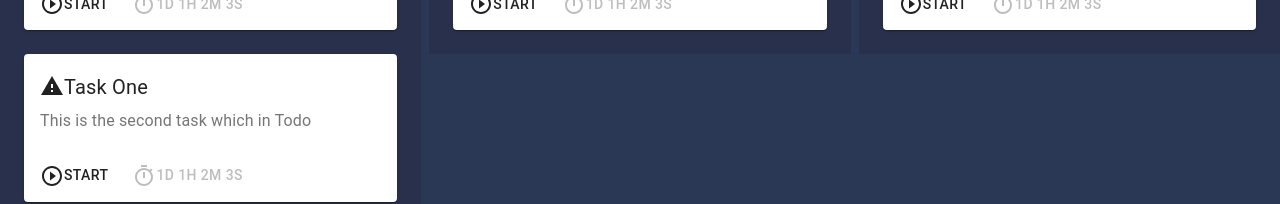
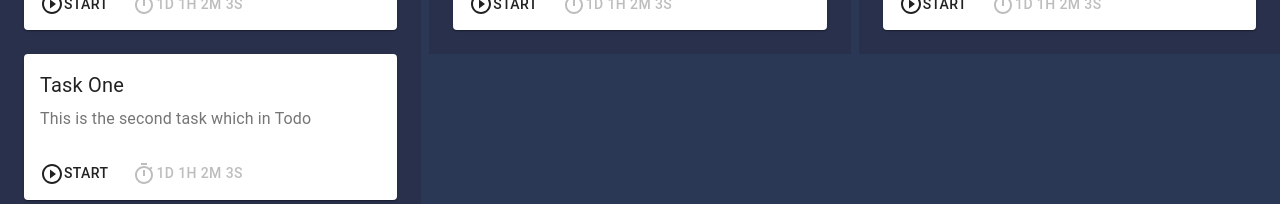
Before and after one commit to rishabh-khurana/Task-Manager, a React (Create React App) app: page / in a window 1280 px wide. Shown: the part 295-499 px from the top of the page. Built offline with nearby package versions, Linux system fonts and the light colour scheme.

Commit message:
refactor code

```diff
--- a/src/components/HomePage.js
+++ b/src/components/HomePage.js
@@ -7,55 +7,30 @@ import FileCopyIcon from '@material-ui/icons/FileCopy';
 import BuildIcon from '@material-ui/icons/Build';
 import Typography from '@material-ui/core/Typography';
 import SimpleCard from './Task';
+import CardTypes from '../utils/flags';
+import Testdata from '../utils/test';
 
+// Render each task in a specific category
+function RenderTasks(CardData,Cardtype) {
 
-function RenderTasks(Testdata) {
-
-    let result=Testdata.map((e)=>{
-        return <SimpleCard key={e.indexNo} data={e}></SimpleCard>;
+    let result=CardData.map((e)=>{
+        return <SimpleCard key={e.indexNo} data={e} cardtype={Cardtype}></SimpleCard>;
     })
     return result
 }
 
 
-function HomePage(){
-    let Testdata = [
-        [
-            {
-                indexNo:1,
-                taskName:"Task One",
-                taskdesc:"This is the first task which in Todo",
-                timeOfRegister:"20/11/2019",
-                importance:"High"
-            },
-            {
-                indexNo:2,
-                taskName:"Task One",
-                taskdesc:"This is the second task which in Todo",
-                timeOfRegister:"21/11/2019",
-                importance:"Low"
+class HomePage extends React.Component{
+
+    constructor(){
+        super()
+        this.state={
+            data:Testdata,
+            Cardtypes:CardTypes
         }
-        ],
-        [
-            {
-                indexNo:1,
-                taskName:"Task One",
-                taskdesc:"This is the first task which in Progress",
-                timeOfRegister:"20/11/2019",
-                importance:"High"
     }
-        ],
-        [
-            {
-                indexNo:1,
-                taskName:"Task One",
-                taskdesc:"This is the first task which complete",
-                timeOfRegister:"20/11/2019",
-                importance:"High"
-            }
-        ],
-    ]
 
+    render(){
         return(
             <div>
                 <PrimarySearchAppBar/>
@@ -65,7 +40,7 @@ function HomePage(){
                             <Typography variant='h4'><FileCopyIcon/>To do</Typography>
                         </div>
                         <div className='list-container'>
-                        {RenderTasks(Testdata[0])}
+                            {RenderTasks(this.state.data[0],this.state.Cardtypes.TODO)}
                         </div>
                     </Grid>
                     <Grid item sm xs={12}>
@@ -73,7 +48,7 @@ function HomePage(){
                             <Typography variant='h4'><BuildIcon/>In Progress</Typography>
                         </div>
                         <div className='list-container'>
-                        {RenderTasks(Testdata[1])}
+                            {RenderTasks(this.state.data[1],this.state.Cardtypes.INPROGRESS)}
                         </div>
                     </Grid>
                     <Grid item sm xs={12}>
@@ -81,7 +56,7 @@ function HomePage(){
                             <Typography variant='h4'><CheckCircleIcon/>Completed</Typography>
                         </div>
                         <div className='list-container'>
-                        {RenderTasks(Testdata[2])}
+                            {RenderTasks(this.state.data[2],this.state.Cardtypes.COMPLETED)}
                         </div>
                     </Grid>
                 </Grid>
@@ -89,4 +64,6 @@ function HomePage(){
         );
     }
 
+}
+
 export default HomePage;
--- a/src/components/Task.js
+++ b/src/components/Task.js
@@ -33,7 +33,8 @@ function SimpleCard(props) {
     <Card className={classes.card}>
       <CardContent>
         <Typography className={classes.title} component="h2" gutterBottom>
-          <WarningIcon className={classes.titleIcon}/>{props.data.taskName}
+          {props.data.importance === "High" ? <WarningIcon className={classes.titleIcon}/>:null}
+          {props.data.taskName}
         </Typography>
         <Typography component="p" color="textSecondary">
           {props.data.taskdesc}
--- /dev/null
+++ b/src/utils/flags.js
@@ -0,0 +1,7 @@
+const CardTypes = {
+    TODO:"TODO",
+    INPROGRESS:"INPROGRESS",
+    COMPLETED:"COMPLETED"
+};
+
+export default CardTypes;
--- /dev/null
+++ b/src/utils/test.js
@@ -0,0 +1,38 @@
+const Testdata = [
+    [
+        {
+            indexNo:1,
+            taskName:"Task One",
+            taskdesc:"This is the first task which in Todo",
+            timeOfRegister:"20/11/2019",
+            importance:"High"
+        },
+        {
+            indexNo:2,
+            taskName:"Task One",
+            taskdesc:"This is the second task which in Todo",
+            timeOfRegister:"21/11/2019",
+            importance:"Low"
+        }
+    ],
+    [
+        {
+            indexNo:1,
+            taskName:"Task One",
+            taskdesc:"This is the first task which in Progress",
+            timeOfRegister:"20/11/2019",
+            importance:"High"
+        }
+    ],
+    [
+        {
+            indexNo:1,
+            taskName:"Task One",
+            taskdesc:"This is the first task which complete",
+            timeOfRegister:"20/11/2019",
+            importance:"High"
+        }
+    ],
+]
+
+export default Testdata;
```
Lines whose indentation alone changed are shown as unchanged.
